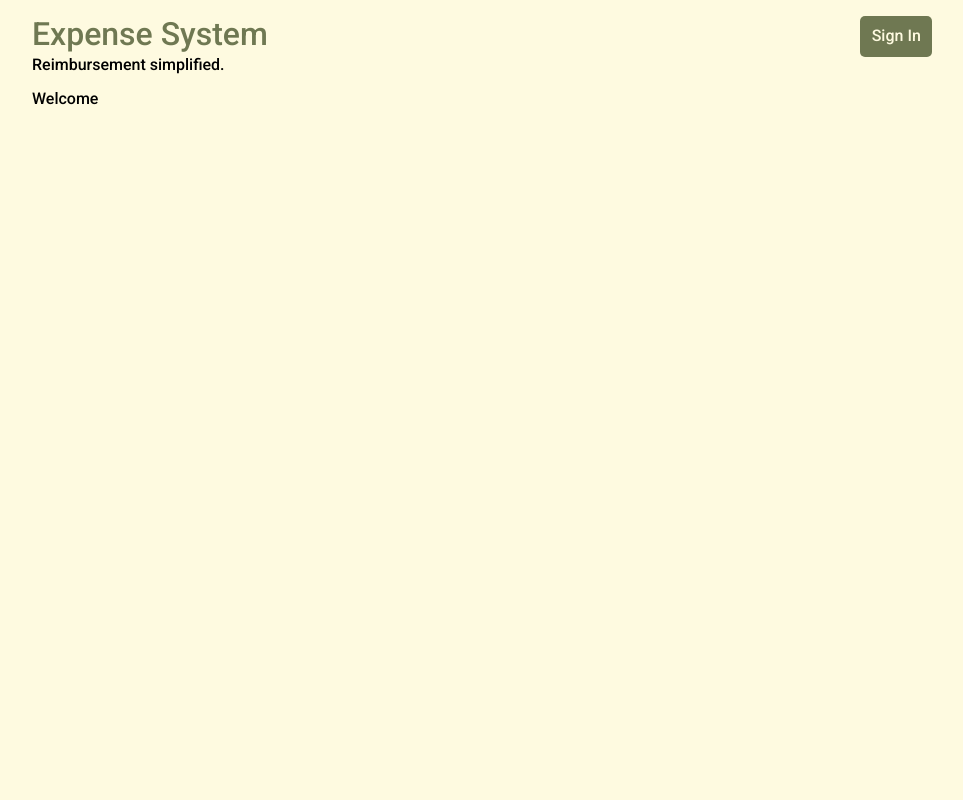
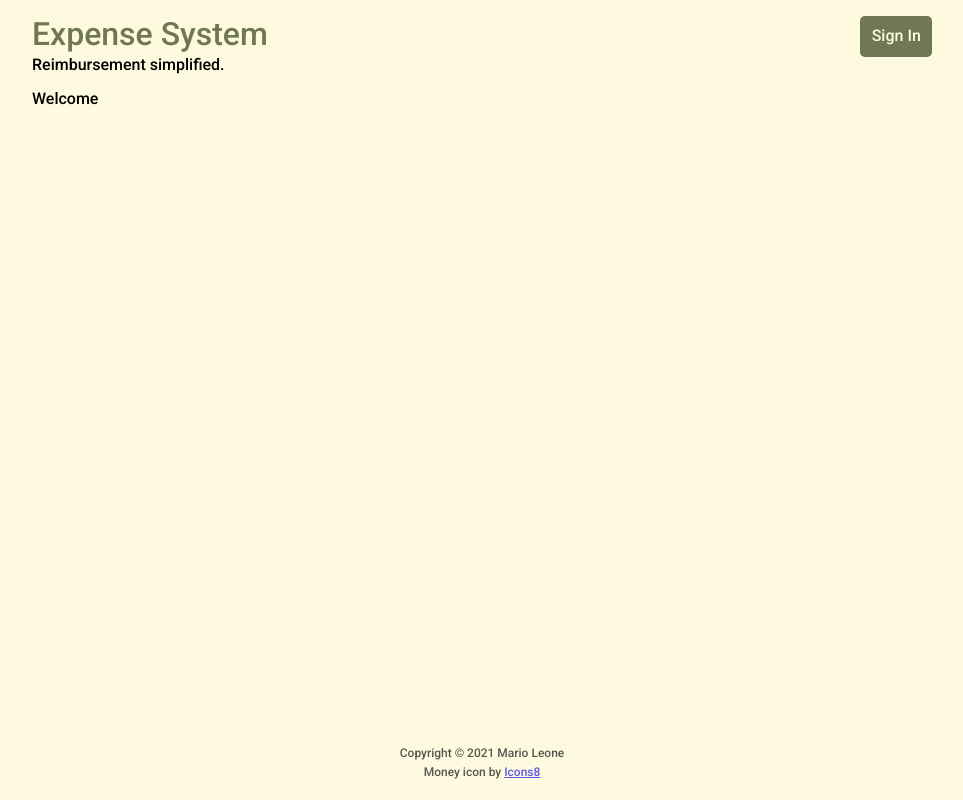
Before and after one commit to mleone10/expense-system, a React (Create React App) app in the folder client/: page / in a window 1280 px wide. Shown: the whole page, without its empty margins (158-1121 px from the left). Built offline with nearby package versions, Linux system fonts and the light colour scheme.

Commit message:
Add footer, simplify layout

```diff
--- a/client/src/App.css
+++ b/client/src/App.css
@@ -4,13 +4,30 @@ body {
   /* background-color: #283618; */
   background-color: #fefae0;
   display: flex;
+  flex-direction: column;
   justify-content: center;
+  align-items: center;
   font-family: 'Roboto', sans-serif;
 }
 
 .app {
   max-width: 900px;
   width: 90vw;
+  display: flex;
+  flex-direction: column;
+  min-height: 100vh;
+}
+
+.app-content {
+  flex: 1;
+}
+
+.app-footer {
+  margin-bottom: 1em;
+  text-align: center;
+  opacity: 0.65;
+  font-size: 0.75em;
+  line-height: 0.6em;
 }
 
 .header {
--- a/client/src/App.js
+++ b/client/src/App.js
@@ -8,24 +8,12 @@ function App() {
   return (
     <div className="app">
       <AuthProvider>
-        <Routes>
-          <Route element={<AppLayout />}>
-            <Route path="/" element={<AuthenticatedApp />} />
-            <Route path="/auth/callback" element={<AuthCallback />} />
-          </Route>
-        </Routes>
+        <AppHeader />
+        <AppContent />
+        <AppFooter />
       </AuthProvider>
     </div>
   );
-}
-
-function AppLayout() {
-  return (
-    <div>
-      <AppHeader />
-      <Outlet />
-    </div>
-  )
 }
 
 function AppHeader() {
@@ -41,6 +29,26 @@ function AppHeader() {
         <SignInButton />
       </div>
     </header>
+  )
+}
+
+function AppContent() {
+  return (
+    <div className="app-content">
+      <Routes>
+        <Route path="/" element={<AuthenticatedApp />} />
+        <Route path="/auth/callback" element={<AuthCallback />} />
+      </Routes>
+    </div>
+  )
+}
+
+function AppFooter() {
+  return (
+    <div className="app-footer">
+      <p>Copyright &copy; 2021 Mario Leone</p>
+      <p>Money icon by <a target="_blank" href="https://icons8.com">Icons8</a></p>
+    </div>
   )
 }
 
@@ -88,12 +96,4 @@ function AuthCallback() {
   )
 }
 
-function Footer() {
-  return (
-    <div>
-      <a target="_blank" href="https://icons8.comundefined">Money</a> icon by <a target="_blank" href="https://icons8.com">Icons8</a>
-    </div>
-  )
-}
-
 export default App;
```
